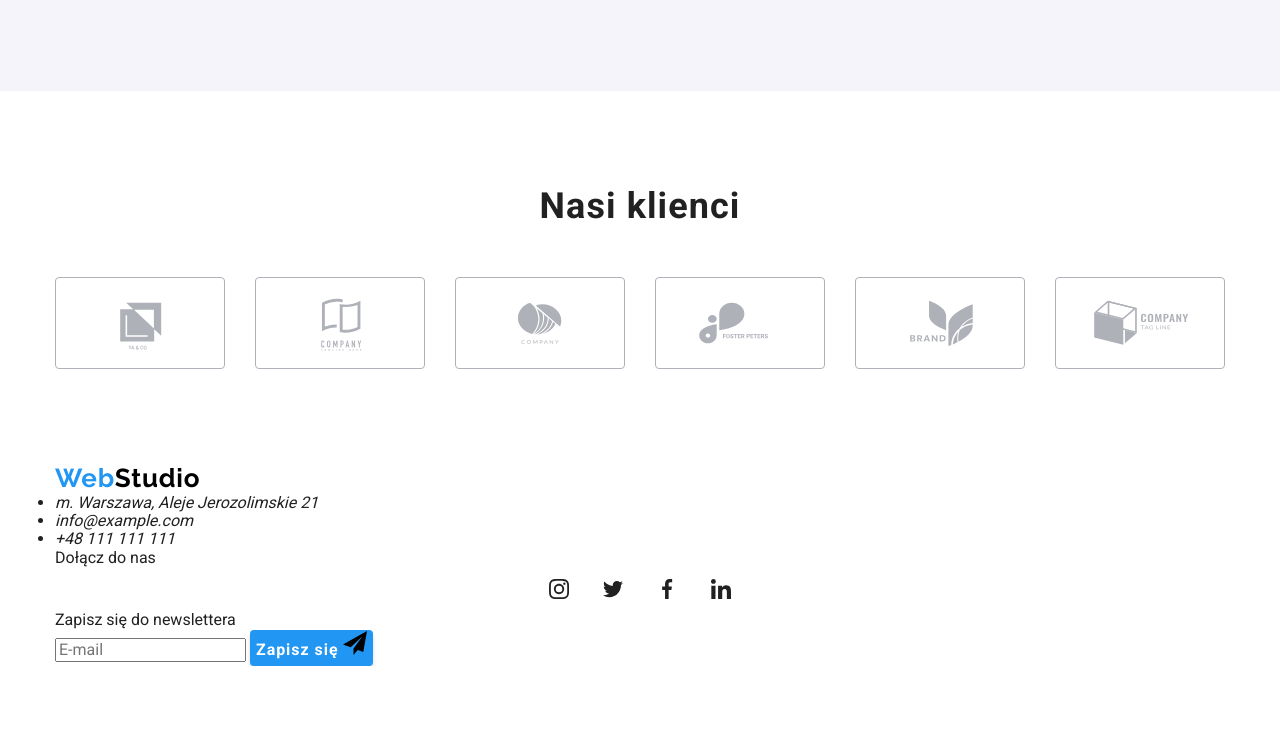
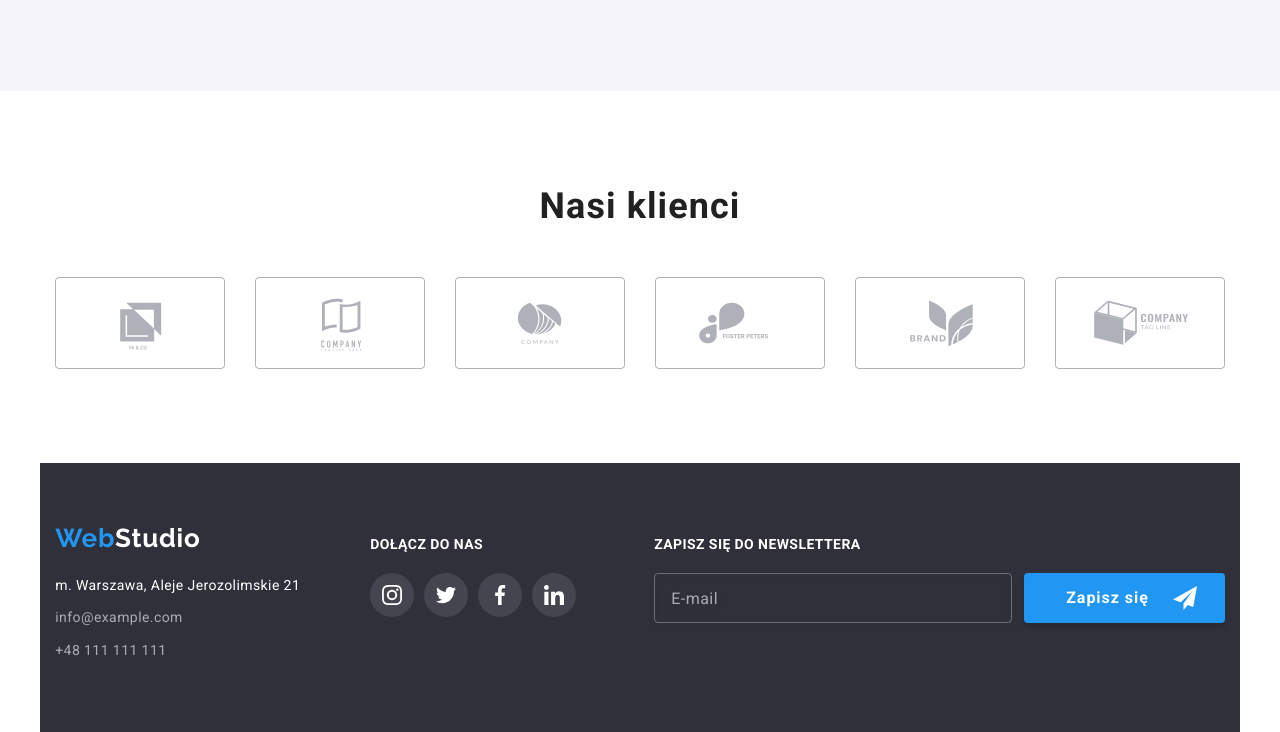
Before and after one commit to kamilaadamska/goit-markup-hw-07, a plain HTML site: page index.html in a window 1280 px wide. Shown: the part 2216-2948 px from the top of the page. Before the commit the page ends 2882 px from the top, so only its background shows below. Drawn offline with nearby package versions, Linux system fonts and the light colour scheme; files that its build step writes are made by us from their sources.

Commit message:
Added restructured footer

```diff
--- a/sass/components/_footer.scss
+++ b/sass/components/_footer.scss
@@ -1,87 +1,81 @@
 .footer {
+  @extend %flexbox;
+  @include paddings(60px, 60px);
   background: $footerColor;
-  padding-top: 60px;
-  padding-bottom: 60px;
-  display: flex;
-  align-items: center;
   gap: 70px;
-}
-.footer__logo {
+  &__logo {
     color: $baseColor;
     display: block;
     margin-bottom: 20px;
   }
-.address-list {
-  list-style-type: none;
-}
-.address-list__link {
-  @extend .link--selected;
-  font-style: normal;
-  font-size: 14px;
-  line-height: 1.71;
-  letter-spacing: 0.03em;
-  color: $baseColor;
-  display: block;
-  margin-bottom: 9px;
-}
-.address-list__link:hover,
-.address-list__link:focus {
-  color: $colorAccent;
-}
-.address-list__link--color {
-  color: rgba(255, 255, 255, 0.6);
-}
-.footer__element-header {
+  &__element-header {
+    @include fontFormats(1.14);
     font-weight: 700;
-  font-size: 14px;
-  letter-spacing: 0.03em;
     text-transform: uppercase;
     color: $baseColor;
     display: block;
     margin-bottom: 20px;
   }
-.social-media__footer {
+  &__input {
+    @include size(358px, 50px);
+    border: 1px solid rgba(255, 255, 255, 0.3);
+    filter: drop-shadow(0px 4px 4px rgba(0, 0, 0, 0.15));
+    border-radius: 4px;
+    background: none;
+    padding: 15px 16px;
+    color: $baseColor;
+    &::placeholder {
+      @include fontFormats(1.25, 16px);
+      color: rgba(255, 255, 255, 0.6);
+    }
+    &:hover,
+    &:focus,
+    &:active {
+      border-color: $colorAccent;
+      outline: 0;
+      background: none;
+    }
+  }
+  &__button {
+    @extend %flexbox;
+    gap: 24px;
+    fill: $baseColor;
+    padding: 10px 28px 10px 42px;
+    transition: fill $transitionForm;
+  }
+  &__form-container {
+    @extend %flexbox;
+    gap: 12px;
+    margin-bottom: 34px;
+  }
+}
+.address-list {
+  list-style-type: none;
+  &__link {
+    @extend .link--selected;
+    @include fontFormats;
+    font-style: normal;
+    color: $baseColor;
+    display: block;
+    margin-bottom: 9px;
+    &:hover,
+    &:focus {
+      color: $colorAccent;
+    }
+    &--color {
+      color: rgba(255, 255, 255, 0.6);
+    }
+  }
+}
+.social-media {
+  &__footer {
     margin-right: 8px;
     color: $baseColor;
     padding-bottom: 40px;
   }
-.social-media__icon--footer-color {
+  &__icon {
+    &--footer-color {
       background-color: rgba(255, 255, 255, 0.1);
     }
-.footer__input {
-  border: 1px solid rgba(255, 255, 255, 0.3);
-  filter: drop-shadow(0px 4px 4px rgba(0, 0, 0, 0.15));
-  border-radius: 4px;
-  background: none;
-  width: 358px;
-  height: 50px;
-  padding: 15px 16px;
-  color: $baseColor;
   }
-.footer__input::placeholder {
-  font-size: 16px;
-  letter-spacing: 0.03em;
-  color: rgba(255, 255, 255, 0.6);
 }
-.footer__input:hover,
-.footer__input:focus,
-.footer__input:active {
-  border-color: $colorAccent;
-  outline: 0;
-  background: none;
-}
-.footer__button {
-  display: flex;
-  align-items: center;
-  justify-content: center;
-  gap: 24px;
-  fill: $baseColor;
-  padding: 10px 28px 10px 42px;
-  transition: fill 250ms cubic-bezier(0.4, 0, 0.2, 1);
-}
-.footer__form-container {
-  display: flex;
-  align-items: center;
-  gap: 12px;
-  margin-bottom: 34px;
-}
--- a/sass/main.scss
+++ b/sass/main.scss
@@ -24,3 +24,4 @@ figure {
 @import 'components/about-us-section';
 @import 'components/team-section';
 @import 'components/clients-section';
+@import 'components/footer';
```
Also changed, not shown: css/main.min.css, 1 other file. Lines whose indentation alone changed are shown as unchanged.
